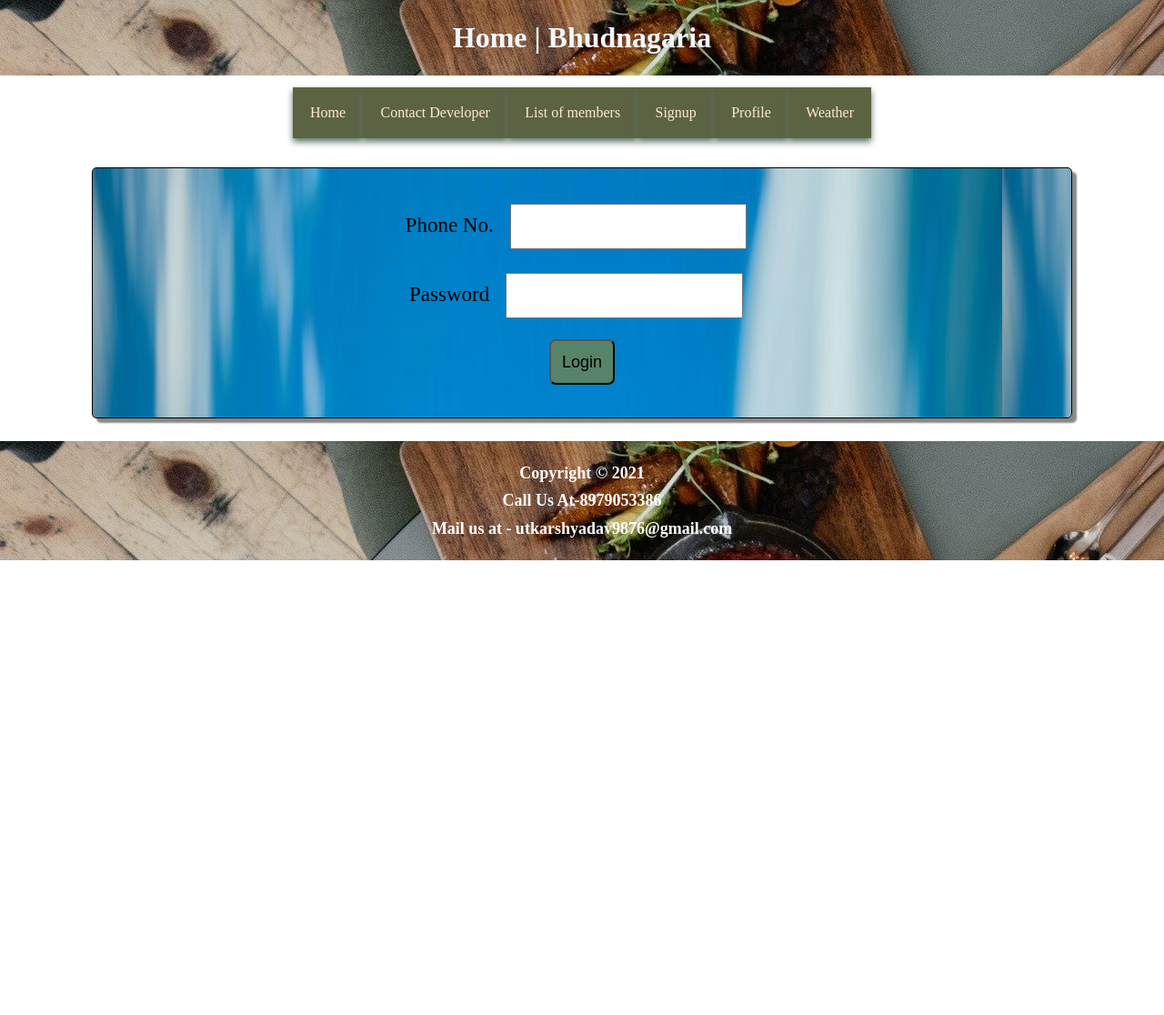
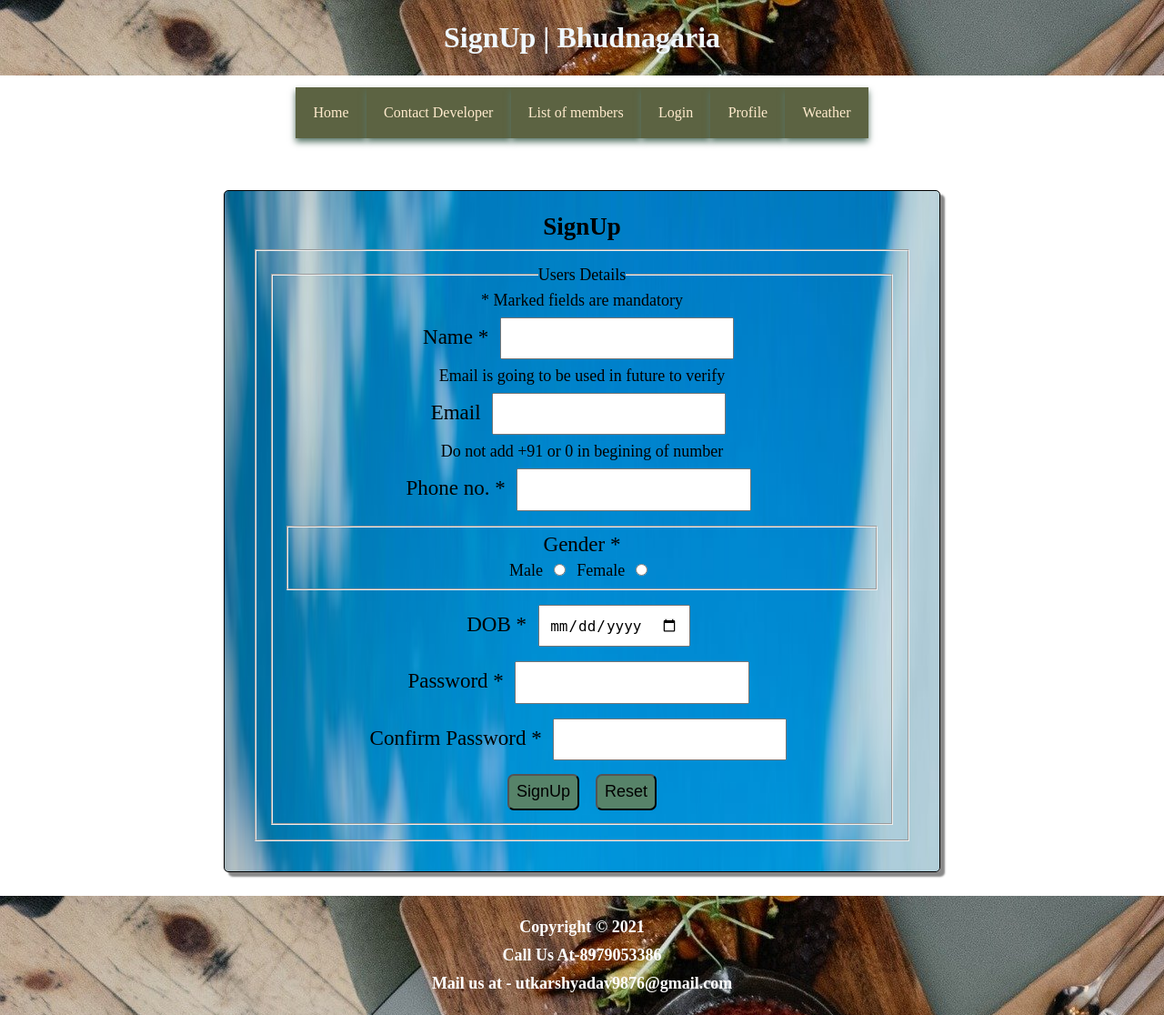
Before and after one commit to utkarsh6300/bhudnagaria-village-, a PHP site: page /signup.php in a window 1280 px wide. Shown: the whole page at 91% size. Before the commit the page ends 616 px from the top, so only its background shows below. Run offline with PHP 8.4, Linux system fonts and the light colour scheme; data that the repository does not hold is empty.

Commit message:
Update signup.php

```diff
--- a/signup.php
+++ b/signup.php
@@ -1,13 +1,13 @@
+
 <!DOCTYPE html>
 <html lang="en">
 <head>
     <meta charset="UTF-8">
     <meta http-equiv="X-UA-Compatible" content="IE=edge">
     <meta name="viewport" content="width=device-width, initial-scale=1.0">
-    <title>Login</title>
+    <title>SignUp</title>
+    <link rel="stylesheet" href="styleSignup.css">
     <link rel="stylesheet" href="styleIndex.css">
-    <link rel="stylesheet" href="styleSignup.css">
-    <link rel="stylesheet" href="styleLogin.css">
     <link rel="stylesheet" href="styleContact.css">
     <link rel="stylesheet" href="StyleAlert.css">
 </head>
@@ -15,8 +15,7 @@
     <header>
         <div class="nav1">
 
-           <h1>Home | Bhudnagaria </h1>
-
+           <h1>SignUp | Bhudnagaria </h1>
            <nav>
         <a href="index.php">Home </a>
         <!-- <a href="gallery.php">Photo Gallery </a>
@@ -24,63 +23,62 @@
         <a href="contact.php">Contact Developer</a>
         <a href="members.php">List of members</a>
         <!-- <a href="stories.php">Stories</a> -->
-        <a href="signup.php">Signup</a>
+
+        <a href="login.php">Login</a>
         <a href="profile.php">Profile</a>
         <a href="weather.php">Weather</a>
 
       </nav>
-
-
         </div>
     </header>
 
 
     <?php
-
-// include 'db/db_connect.php';
-// session_start();
-// if(isset($_SESSION['phone'])){
-// $phone1= $_SESSION['phone'];
-// $check= strval($phone1);
-// if(strlen($check)>0){
-//     echo'
-// <div id="success" class="alert">
-// <p>you are logged in with '.$phone1.'</p>
-// <a href="logout.php" id="logoutbutton" > Logout </a>
-// </div>
+include 'db/db_connect.php';
+session_start();
+if(isset($_SESSION['phone'])){
+$phone1= $_SESSION['phone'];
+$check= strval($phone1);
+if(strlen($check)>0){
+    echo'
+<div id="success" class="alert">
+<p>you are logged in with '.$phone1.'</p>
+<a href="logout.php" id="logoutbutton" > Logout </a>
+</div>
 
 
-// ';
-// }
-// }
+';
+}
+}
 
 ?>
 
 
+
     <?php
+
 if ($_SERVER['REQUEST_METHOD'] == 'POST'){
     include 'db/db_connect.php';
 
+ $name= $_POST["Name"] ;
+ $email= $_POST["Email"] ;
+ $phone= $_POST["phone"] ;
+ $gender= $_POST["Gender"] ;
+ $dob= $_POST["DOB"] ;
+ $password= $_POST["password"] ;
+ $cpassword= $_POST["cpassword"];
 
- $phone= $_POST["phone"] ;
- $password= $_POST["password"] ;
-
-//  $hashedpassword= password_hash($password,PASSWORD_BCRYPT);
+// $hashedpassword= password_hash($password,PASSWORD_BCRYPT);
 
 $number=strval($phone);
 
- $sql="Select * from logincredentials where phone='$phone' and password='$password'";
 
-
-
-//  $sql="Select * from logincredentials where phone='$phone'";
- $sql2="Select * from logincredentials where phone='$phone'";
-     $res2 = mysqli_query($conn, $sql2);
-     $data2=mysqli_fetch_array($res2);
-     $num2=mysqli_num_rows($res2);
+ $sql="Select * from logincredentials where phone='$phone'  ";
  $res = mysqli_query($conn, $sql);
-     $data=mysqli_fetch_array($res);
-     $num=mysqli_num_rows($res);
+ $num1=mysqli_num_rows($res);
+ $sql="Select * from logincredentials where email='$email'  ";
+ $res = mysqli_query($conn, $sql);
+ $num2=mysqli_num_rows($res);
  if(strlen($number)!=10){
     echo'
     <div id="failure" class="alert">
@@ -90,58 +88,62 @@
    ;
  }
    else
-     if($num2==0){
-        echo '
+if($num1!=0) {
+    echo'
     <div id="failure" class="alert">
-        <p>Signup with this number and try logging again</p>
+   <p>Phone number already registered</p>
+   </div>
+   '
+   ;
+} else
+if($num2!=0) {
+    echo'
+    <div id="failure" class="alert">
+   <p>Email number already registered</p>
+   </div>
+   '
 
-       </div>
+   ;
 
-        ';
-     } else
-    //  if(!password_verify($password,$hashedpassword)){
-    //     echo '
-    //     <div id="failure" class="alert">
-    //     <p>Incorrect Password</p>
-
-    //    </div>
-
-    //     ';
-    //  } else
-     if($num == 1){
-
-         session_start();
-         $_SESSION['phone']=$phone;
+}
 
 
 
+
+
+
+else
+ if($password==$cpassword){
+ $sql="INSERT INTO `logincredentials` (`sn`, `name`,`email`,`phone`,`gender`,`dob`,`password`) VALUES (NULL, '$name','$email','$phone','$gender','$dob','$password')";
+     $res = mysqli_query($conn, $sql);
+     if($res){
        echo'
        <div id="success" class="alert">
-<p>Logged in successfully</p>
+<p>Account created successfully.Now go to login page and Login</p>
 
 </div>
-       ';
-   }
-   else
-     if($num2==1){
-        echo '
-        <div id="failure" class="alert">
-        <p>Incorrect Password</p>
-
-       </div>
-
        ';
    }
    else{
        echo '
        <div id="failure" class="alert">
-       <p>There are some issue in logging in your account. Try Again and if problem continues contact us through mail or phone number</p>
+       <p>There are some issue in creating your account. Try Again and if problem continues contact us through mail or phone number</p>
 
       </div>
 
        ';
    }
 
+ }
+else{
+    echo'
+     <div id="failure" class="alert">
+    <p>password and confirm password must be same</p>
+    </div>
+    '
+
+    ;
+}
 
 }
 
@@ -149,13 +151,42 @@
 ?>
 
 
-    <div class="login">
-        <form action="login.php" method="post">
-            <label for="phone">Phone No.</label>
+    <div class="formDiv">
+    <form action="signup.php" method="post">
+        <h2>SignUp</h2>
+        <fieldset>
+    <fieldset>
+       <legend>
+           Users Details
+</legend>        <p>* Marked fields are mandatory</p>
+    <label for="Name">Name *</label>
+    <input type="text" name="Name" id="Name" required> <br>
+   <p> Email is going to be used in future to verify </p>
+    <label for="Email">Email</label>
+    <input type="email" name="Email" id="Email"> <br>
+    <p>Do not add +91 or 0 in begining of number</p>
+
+    <label for="phone">Phone no. *</label>
     <input type="number" name="phone" id="phone" required> <br>
-            <label for="password">Password</label>
+    <fieldset>
+        <label for="Gender">Gender *</label>
+    <p>
+           Male
+        <input type="radio" name="Gender" id="Male" value="Male" required>
+            Female
+        <input type="radio" name="Gender" id="Female" value="Female" required>
+    </p>
+    </fieldset>
+        <label for="DOB">DOB *</label>
+        <input type="date" name="DOB" id="DOB" required> <br>
+        <label for="password">Password *</label>
         <input type="password" name="password" id="password" required> <br>
-            <input type="submit" value="Login" class="btn">
+        <label for="cpassword">Confirm Password *</label>
+        <input type="password" name="cpassword" id="cpassword" required> <br>
+        <input type="submit" value="SignUp" class="btn">
+        <input type="reset" value="Reset" class="btn">
+    </fieldset>
+    </fieldset>
 </form>
 </div>
 <footer>
@@ -169,5 +200,4 @@
         Mail us at - utkarshyadav9876@gmail.com
     </p>
   </footer>
-</body>
-</html>
+</body> </html>
```
Lines whose indentation alone changed are shown as unchanged.
